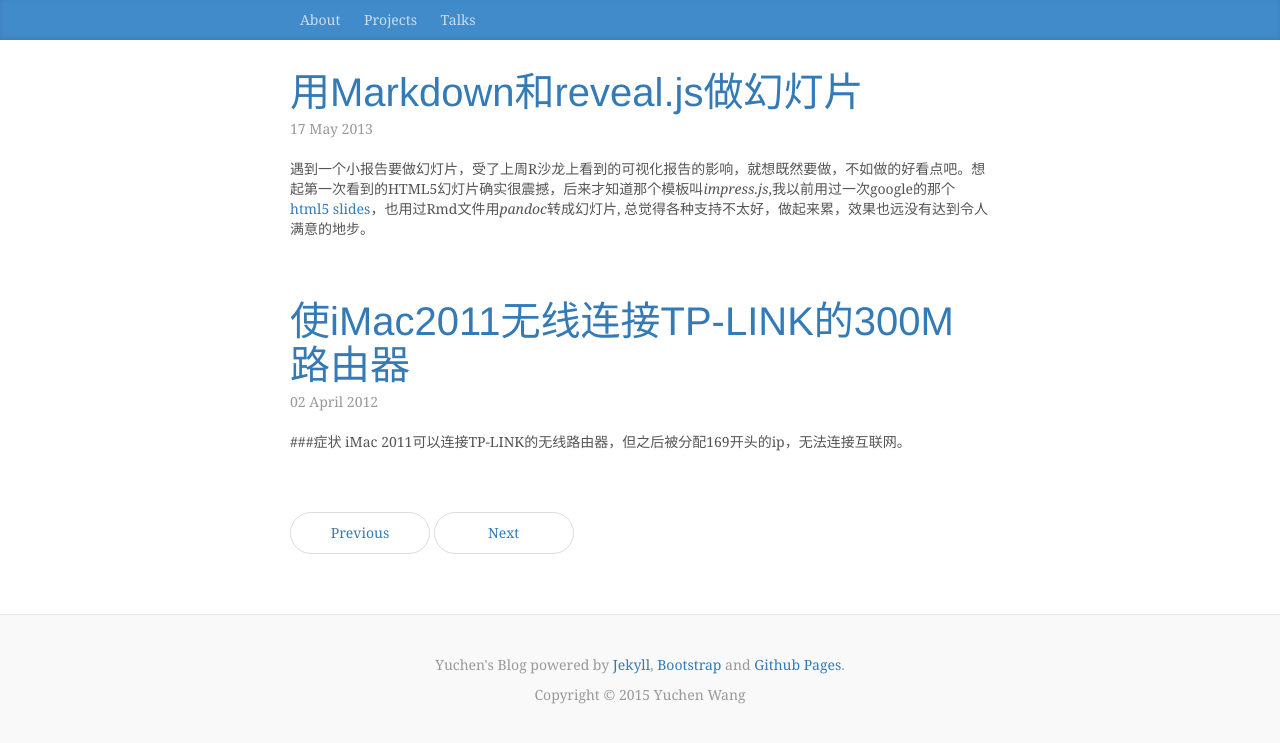
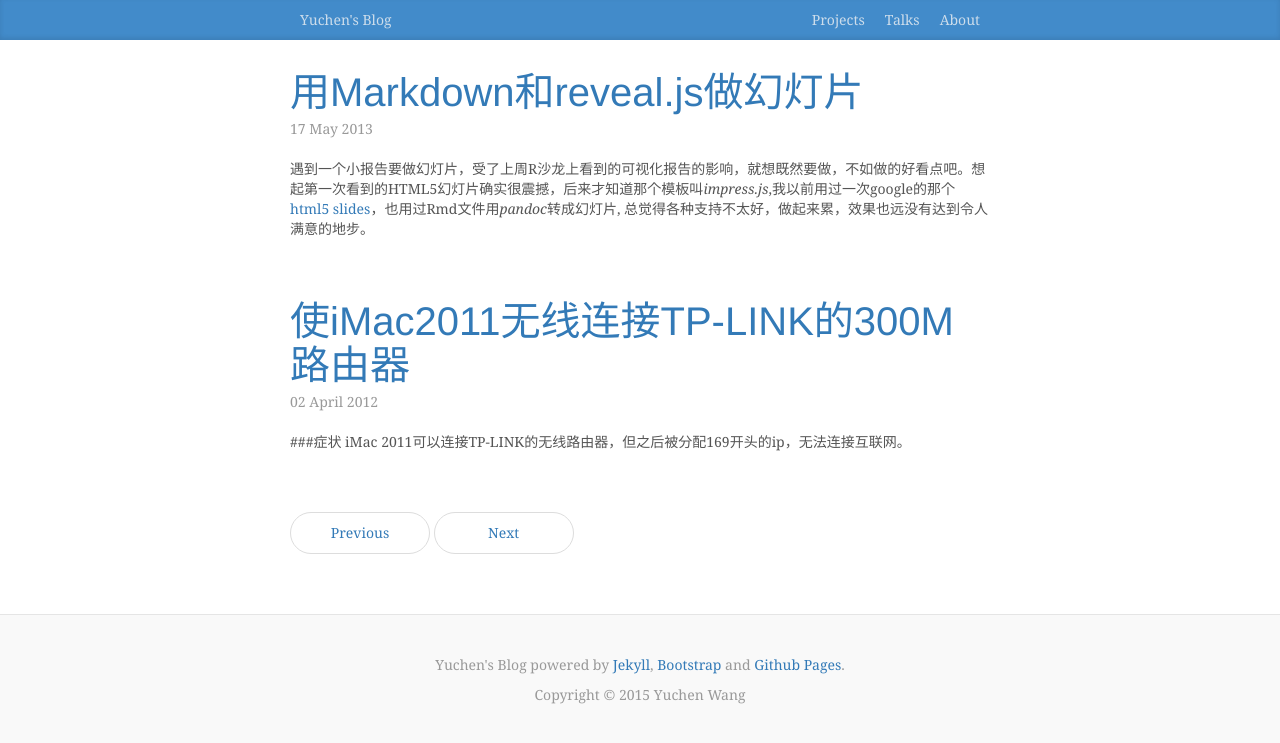
Before and after one commit to wangyuchen/wangyuchen.github.io, a Jekyll site: the page built from index.html, in a window 1280 px wide. Shown: the top 743 px of the page. Built offline with Jekyll 4.4.1, drawn with Linux system fonts in a browser that asks for light colours; nearby versions of some CDN libraries.

Commit message:
customized navbar items

```diff
--- a/_includes/navbar.html
+++ b/_includes/navbar.html
@@ -1,11 +1,17 @@
-<div class="navbar-fixed-top blog-masthead">
+{% assign current = page.url | downcase | split: '/' %}
+
+
+<header class="navbar-fixed-top blog-masthead">
   <div class="container">
     <nav class="blog-nav">
-      {% for page in site.pages %}
-      {% if page.title %}
-      <a class="blog-nav-item" href="{{ page.url | prepend: site.baseurl }}">{{ page.title }}</a>
-      {% endif %}
-      {% endfor %}
+      <a class="blog-nav-item home {% if current[1] == "index.html" %} active {% endif %}"
+        href="/index.html">Yuchen's Blog</a>
+      <a class="blog-nav-item {% if current[1] == "about.html" %} active {% endif %}"
+        href="/about.html">About</a>
+      <a class="blog-nav-item {% if current[1] == "talks" %} active {% endif %}"
+        href="/talks/">Talks</a>
+      <a class="blog-nav-item {% if current[1] == "projects" %} active {% endif %}"
+        href="/projects/">Projects</a>
     </nav>
   </div>
-</div>
+</header>
--- a/css/blog.css
+++ b/css/blog.css
@@ -42,14 +42,21 @@ h6, .h6 {
           box-shadow: inset 0 -2px 5px rgba(0,0,0,.1);
 }
 
+
 /* Nav links */
 .blog-nav-item {
+  float: right;
   position: relative;
   display: inline-block;
   padding: 10px;
   font-weight: 500;
   color: #cdddeb;
 }
+
+.home {
+  float: left;
+}
+
 .blog-nav-item:hover,
 .blog-nav-item:focus {
   color: #fff;
```
